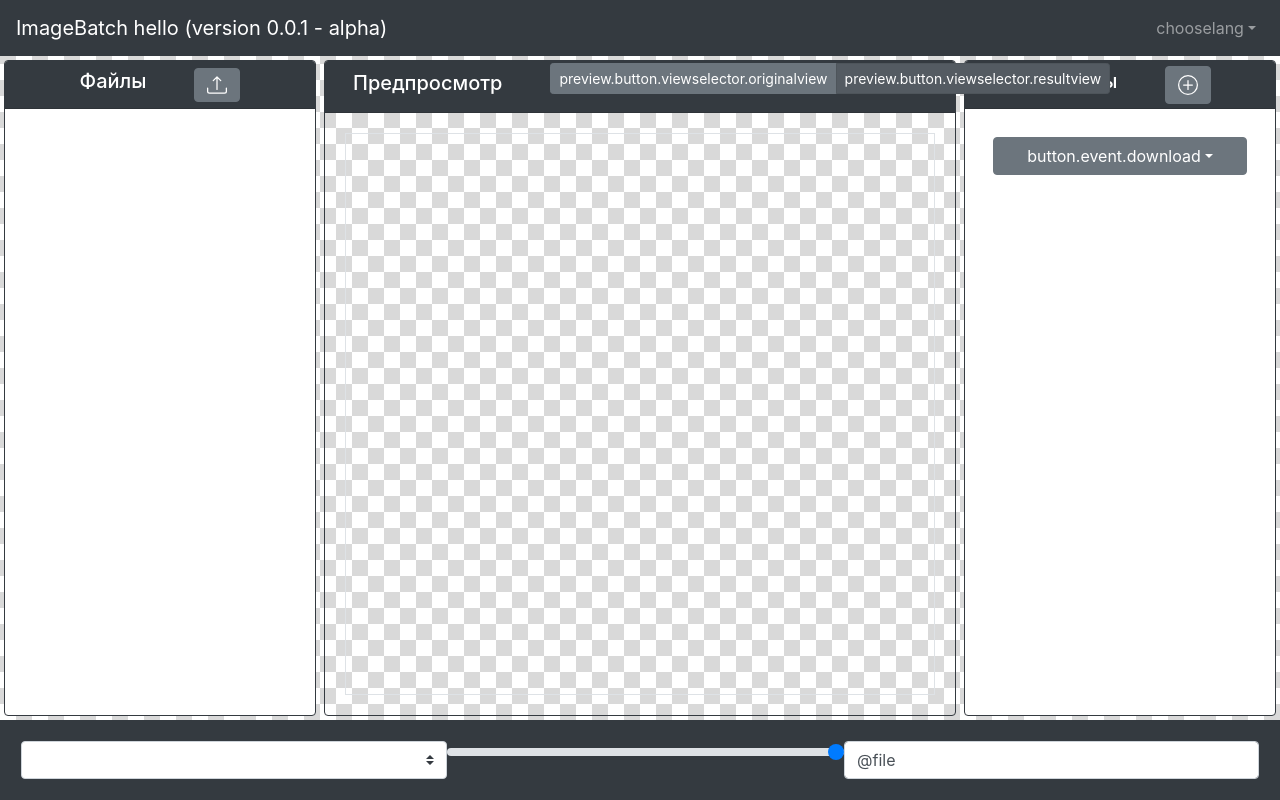
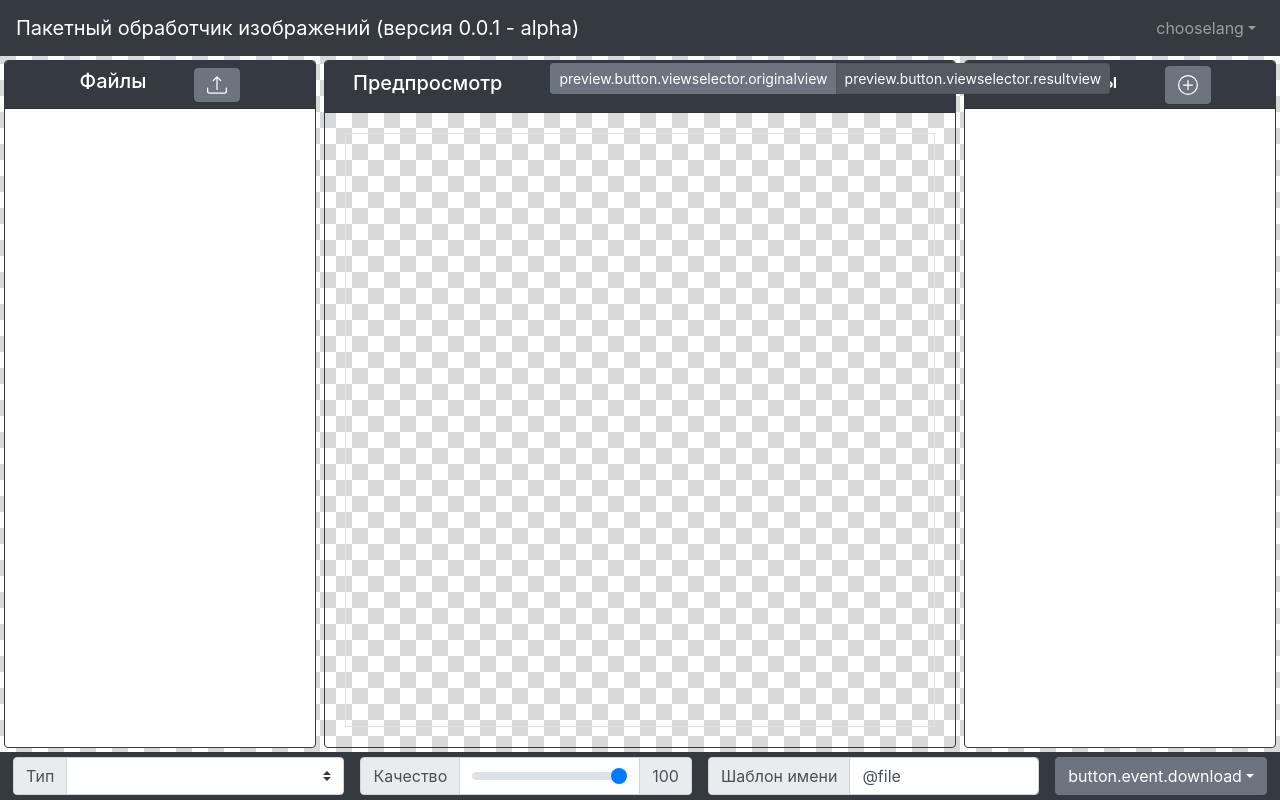
Before and after one commit to olegbarabanov/tinyibp, a Vue app: page / in a window 1280 px wide. Built offline with nearby package versions, Linux system fonts and the light colour scheme.

Commit message:
Переработан внешний вид футера

```diff
--- a/src/App.vue
+++ b/src/App.vue
@@ -7,7 +7,7 @@
         <b-col>
           <b-navbar toggleable="lg" type="dark" variant="dark">
             <b-navbar-brand href="#"
-              >ImageBatch {{ $t('hello') }} (version 0.0.1 -
+              >Пакетный обработчик изображений (версия 0.0.1 -
               alpha)</b-navbar-brand
             >
 
--- a/src/components/AppendFile.vue
+++ b/src/components/AppendFile.vue
@@ -18,7 +18,7 @@
         role="button"
         class="d-inline-flex my-0 mx-4 justify-content-center btn btn-secondary"
       >
-        <b-icon icon="upload" scale="1"></b-icon>
+        <b-icon icon="upload"></b-icon>
         <b-form-file
           v-model="fileList"
           :placeholder="$t('helper.tooltip.uploadfile.placeholder')"
--- a/src/components/Download.vue
+++ b/src/components/Download.vue
@@ -3,14 +3,24 @@
 <template>
   <b-card
     bg-variant="dark"
-    class="h-100 text-center rounded-0"
+    text-variant="white"
+    class="h-100 text-center rounded-0 p-1"
     border-variant="dark"
+    no-body
   >
-    <b-form @submit.stop.prevent class="mh-100 d-flex flex-row">
+    <b-form
+      @submit.stop.prevent
+      class="mh-100 d-flex flex-row align-content-center justify-content-center align-items-center"
+    >
+      <b-input-group prepend="Тип" class="mx-2">
         <b-form-select
           v-model="selectedType"
           :options="supportTypes"
+          class="text-nowrap"
         ></b-form-select>
+      </b-input-group>
+
+      <b-input-group prepend="Качество" class="mx-2" :append="quality">
         <b-form-input
           id="range-2"
           v-model="quality"
@@ -19,12 +29,23 @@
           max="100"
           step="1"
         ></b-form-input>
+      </b-input-group>
+      <b-input-group prepend="Шаблон имени" class="mx-2">
         <b-form-input
           id="input-live"
           v-model="nameTransformPattern"
           placeholder="Enter your pattern"
           trim
         ></b-form-input>
+      </b-input-group>
+      <b-dropdown block :text="$t('button.event.download')" class="mx-2">
+        <b-dropdown-item v-on:click="$store.dispatch('downloadImages')"
+          >Скачать все файлы</b-dropdown-item
+        >
+        <b-dropdown-item v-on:click="$store.dispatch('downloadImages', 'zip')"
+          >Скачать как ZIP</b-dropdown-item
+        >
+      </b-dropdown>
     </b-form>
   </b-card>
 </template>
--- a/src/components/FilterList.vue
+++ b/src/components/FilterList.vue
@@ -81,14 +81,6 @@
             </b-card-body>
           </b-card>
         </draggable>
-        <b-dropdown block :text="$t('button.event.download')" class="m-2">
-          <b-dropdown-item v-on:click="$store.dispatch('downloadImages')"
-            >Скачать все файлы</b-dropdown-item
-          >
-          <b-dropdown-item v-on:click="$store.dispatch('downloadImages', 'zip')"
-            >Скачать как ZIP</b-dropdown-item
-          >
-        </b-dropdown>
       </div>
     </b-card-body>
   </b-card>
```
Lines whose indentation alone changed are shown as unchanged.
